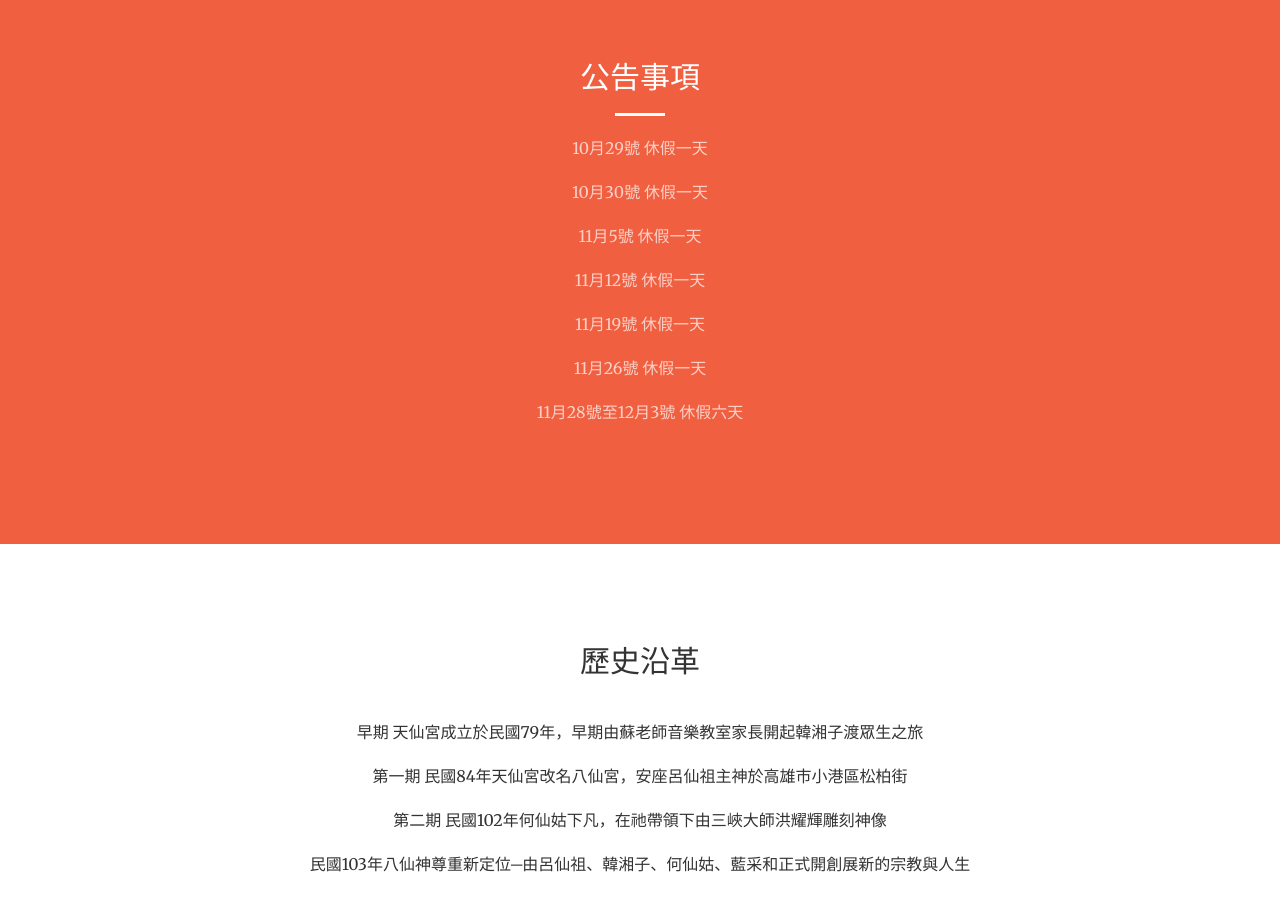
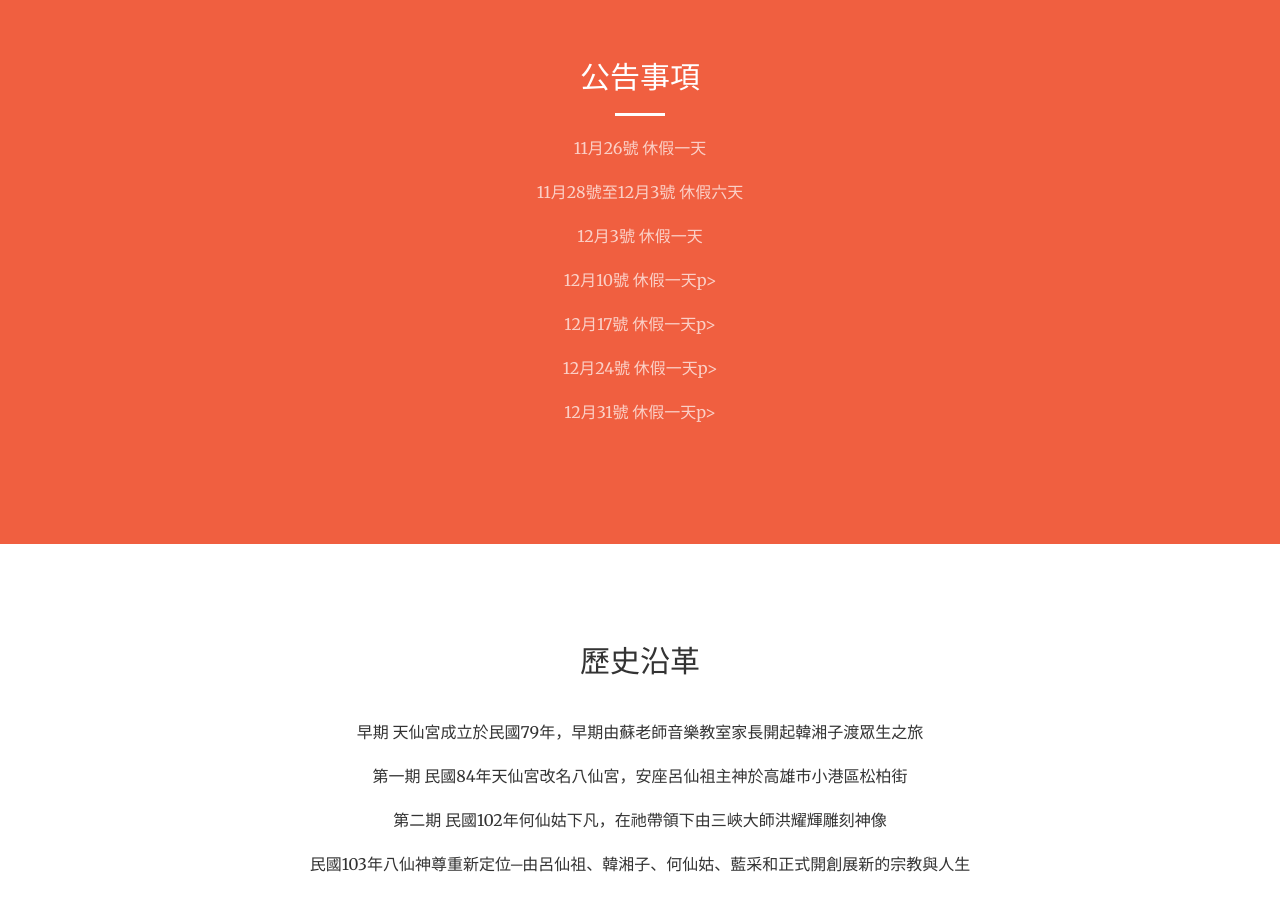
Before and after one commit to st8711000/enterprise-website, a website: page index.html in a window 1280 px wide. Shown: the part 840-1750 px from the top of the page. Drawn offline with nearby package versions, Linux system fonts and the light colour scheme.

Commit message:
Update index.html
go

```diff
--- a/index.html
+++ b/index.html
@@ -88,13 +88,13 @@
                 <div class="col-lg-8 col-lg-offset-2 text-center">
                     <h2 class="section-heading">公告事項</h2>
                     <hr class="light">
-                    <p class="text-faded">10月29號 休假一天</p>
-                    <p class="text-faded">10月30號 休假一天</p>
-                    <p class="text-faded">11月5號 休假一天</p>
-                    <p class="text-faded">11月12號 休假一天</p>
-                    <p class="text-faded">11月19號 休假一天</p>
                     <p class="text-faded">11月26號 休假一天</p>
                     <p class="text-faded">11月28號至12月3號 休假六天</p>
+                    <p class="text-faded">12月3號 休假一天<p>
+                    <p class="text-faded">12月10號 休假一天p>
+                    <p class="text-faded">12月17號 休假一天p>
+                    <p class="text-faded">12月24號 休假一天p>
+                    <p class="text-faded">12月31號 休假一天p>
                 </div>
             </div>
         </div>
```
